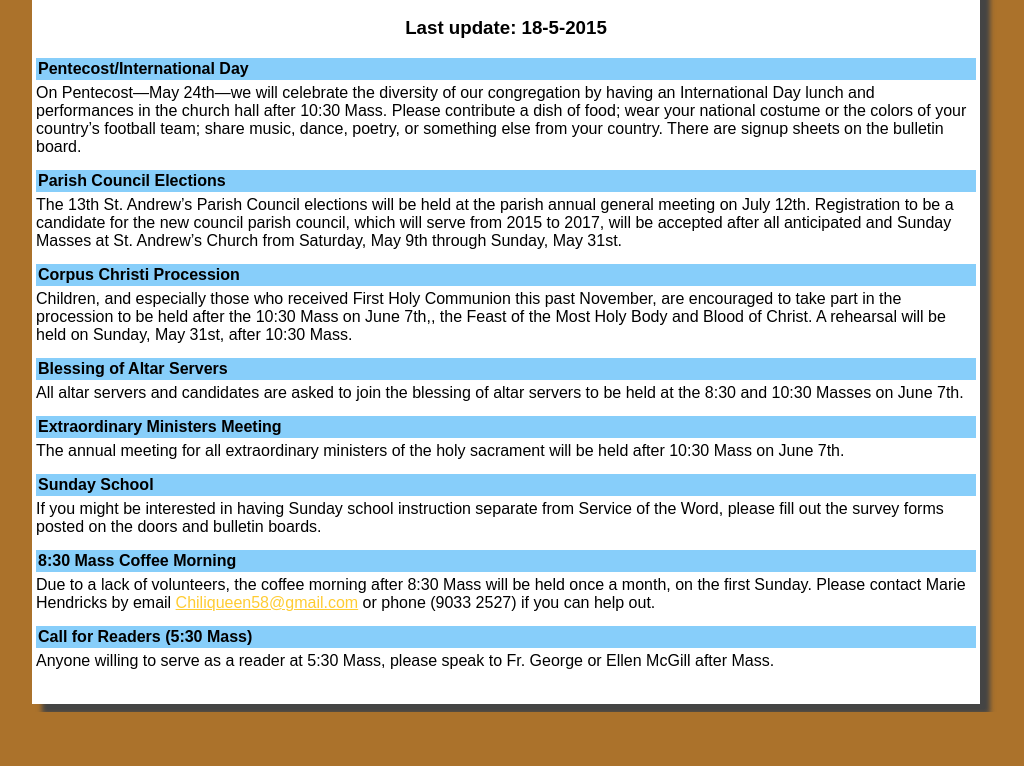
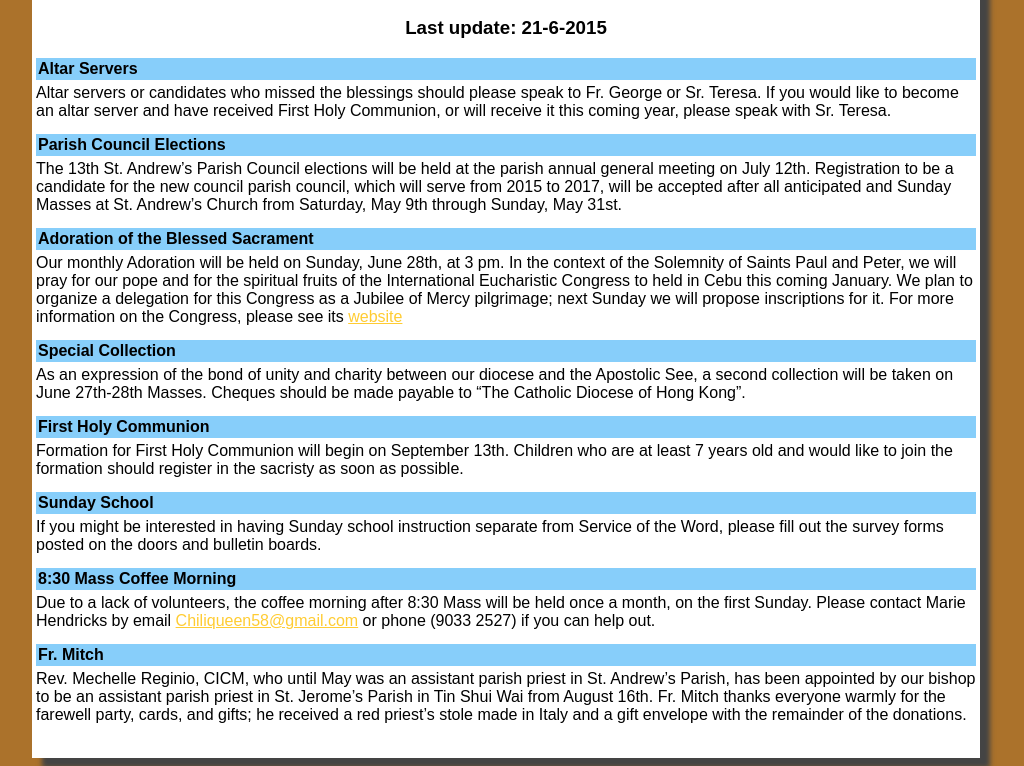
Before and after one commit to Mlvtrglvn/ChurchNew, a plain HTML site: page announcements.html in a window 1280 px wide. Shown: the part 239-1005 px from the top of the page, without its empty margins (134-1158 px from the left). Before the commit the page ends 951 px from the top, so only its background shows below. Drawn offline with Linux system fonts and the light colour scheme.

Commit message:
Updated announcements week 26-2015

```diff
--- a/announcements.html
+++ b/announcements.html
@@ -50,16 +50,16 @@
     <section id="subtitle">
         <h2>Announcements</h2>
 
-        <h3>Last update: 18-5-2015</h3>
+        <h3>Last update: 21-6-2015</h3>
     </section>
 
     <section id="pagecontent">
-        <div class="newsheader">Pentecost/International Day</div>
+        <div class="newsheader">Altar Servers</div>
         <div class="newsitem">
-            On Pentecost—May 24th—we will celebrate the diversity of our congregation by having an International Day
-            lunch and performances in the church hall after 10:30 Mass. Please contribute a dish of food; wear your
-            national costume or the colors of your country’s football team; share music, dance, poetry, or something
-            else from your country. There are signup sheets on the bulletin board.
+            Altar servers or candidates who missed the blessings should please speak
+            to Fr. George or Sr. Teresa. If you would like to become an altar server
+            and have received First Holy Communion, or will receive it this coming
+            year, please speak with Sr. Teresa.
         </div>
 
         <div class="newsheader">Parish Council Elections</div>
@@ -70,21 +70,29 @@
             through Sunday, May 31st.
         </div>
 
-        <div class="newsheader">Corpus Christi Procession</div>
+        <div class="newsheader">Adoration of the Blessed Sacrament</div>
         <div class="newsitem">
-            Children, and especially those who received First Holy Communion this past November, are encouraged to take
-            part in the procession to be held after the 10:30 Mass on June 7th,, the Feast of the Most Holy Body and
-            Blood of Christ. A rehearsal will be held on Sunday, May 31st, after 10:30 Mass.
+            Our monthly Adoration will be held on Sunday, June 28th, at 3 pm. In
+            the context of the Solemnity of Saints Paul and Peter, we will pray for our
+            pope and for the spiritual fruits of the International Eucharistic Congress
+            to held in Cebu this coming January. We plan to organize a delegation for
+            this Congress as a Jubilee of Mercy pilgrimage; next Sunday we will
+            propose inscriptions for it. For more information on the Congress, please
+            see its <a href="http://iec2016.ph/">website</a>
+
         </div>
 
-        <div class="newsheader">Blessing of Altar Servers</div>
-        <div class="newsitem">All altar servers and candidates are asked to join the blessing of altar servers to be
-            held at the 8:30 and 10:30 Masses on June 7th.
+        <div class="newsheader">Special Collection</div>
+        <div class="newsitem">As an expression of the bond of unity and charity between our diocese
+            and the Apostolic See, a second collection will be taken on June 27th-28th Masses. Cheques should be made
+            payable to “The
+            Catholic Diocese of Hong Kong”.
         </div>
 
-        <div class="newsheader">Extraordinary Ministers Meeting</div>
-        <div class="newsitem">The annual meeting for all extraordinary ministers of the holy sacrament will be held
-            after 10:30 Mass on June 7th.
+        <div class="newsheader">First Holy Communion</div>
+        <div class="newsitem">Formation for First Holy Communion will begin on September 13th.
+            Children who are at least 7 years old and would like to join the formation
+            should register in the sacristy as soon as possible.
         </div>
 
         <div class="newsheader">Sunday School</div>
@@ -99,9 +107,13 @@
             <a href="mailto:Chiliqueen58@gmail.com">Chiliqueen58@gmail.com</a> or phone (9033 2527) if you can help out.
         </div>
 
-        <div class="newsheader">Call for Readers (5:30 Mass)</div>
-        <div class="newsitem">Anyone willing to serve as a reader at 5:30 Mass, please speak to Fr.
-            George or Ellen McGill after Mass.
+        <div class="newsheader">Fr. Mitch</div>
+        <div class="newsitem">Rev. Mechelle Reginio, CICM, who until May was an assistant parish
+            priest in St. Andrew’s Parish, has been appointed by our bishop to be an
+            assistant parish priest in St. Jerome’s Parish in Tin Shui Wai from August
+            16th. Fr. Mitch thanks everyone warmly for the farewell party, cards, and
+            gifts; he received a red priest’s stole made in Italy and a gift envelope
+            with the remainder of the donations.
         </div>
 
     </section>
```
